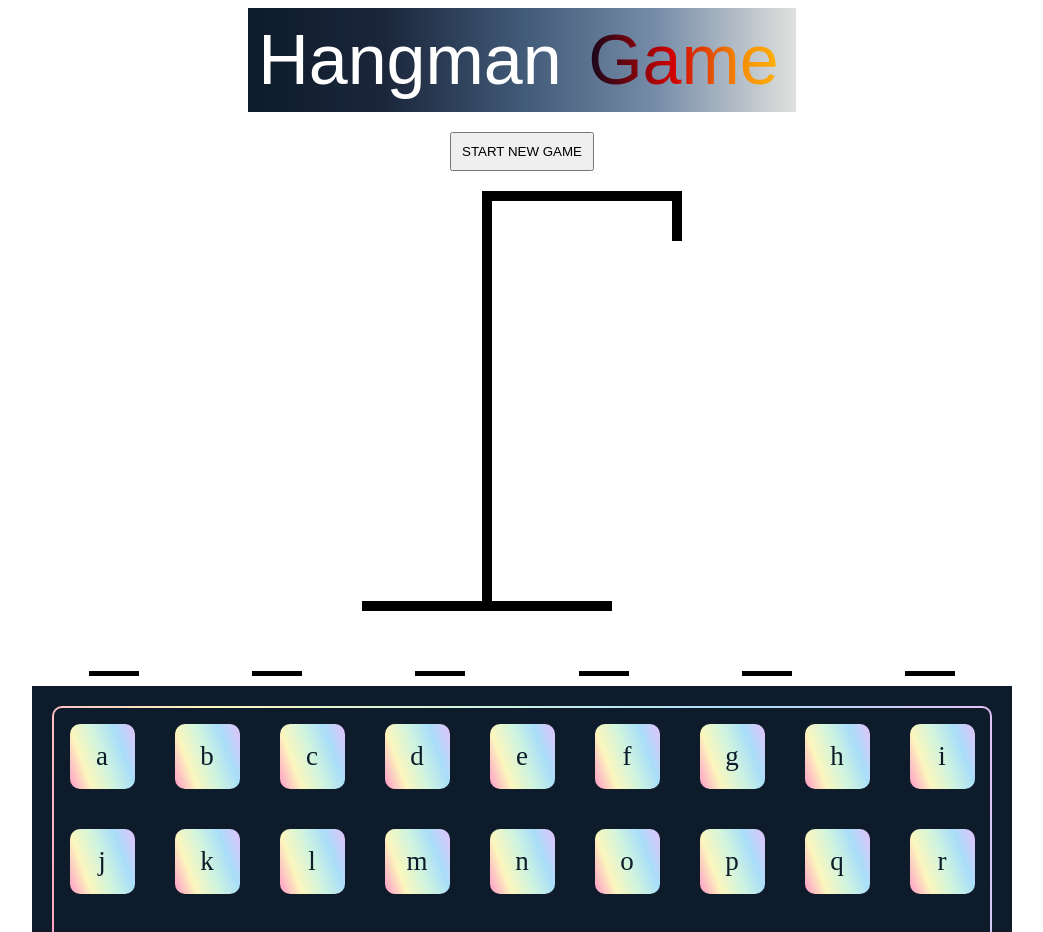
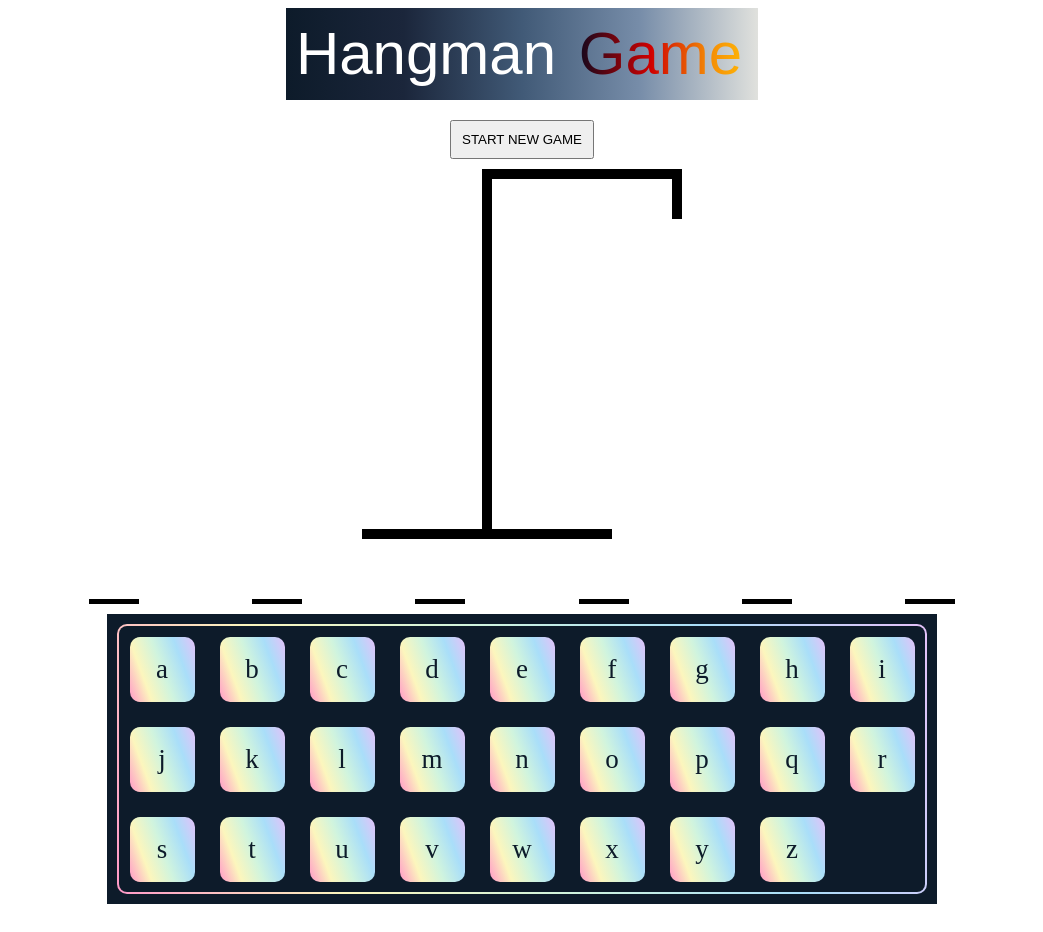
Before and after one commit to cangle007/typescript-architecture, a React (Vite) app: page / in a window 1280 px wide. Shown: the top 932 px of the page, without its empty margins (118-1161 px from the left). After the commit the page ends 904 px from the top, so only its background shows below. Built offline with nearby package versions, Linux system fonts and the light colour scheme; a web font is replaced by a local one.

Commit message:
minor ajdustment

```diff
--- a/src/components/HangmanDrawing/HangmanDrawing.tsx
+++ b/src/components/HangmanDrawing/HangmanDrawing.tsx
@@ -121,7 +121,7 @@ const HangmanDrawing: React.FC<propsType> = ({ numOfGuesses }) => {
       />
       <div
         style={{
-          height: '400px',
+          height: '350px',
           width: '10px',
           background: 'black',
           marginLeft: '120px',
--- a/src/components/Keyboard/Keyboard.module.scss
+++ b/src/components/Keyboard/Keyboard.module.scss
@@ -7,12 +7,12 @@
 
 .border {
   display: grid;
-  grid-template-columns: repeat(9, 80px);
-  grid-template-rows: repeat(3, 80px);
+  grid-template-columns: repeat(9, 70px);
+  grid-template-rows: repeat(3, 70px);
   place-items: center;
-  gap: 25px;
+  gap: 20px;
   font-size: 27px;
-  margin: 20px;
+  margin: 10px;
   border-radius: 10px;
   padding: 10px;
   background: linear-gradient(
--- a/src/components/Main/Main.module.scss
+++ b/src/components/Main/Main.module.scss
@@ -7,7 +7,7 @@
 
 .hangmanTitle {
   font-family: 'Montserrat', sans-serif;
-  font-size: 70px;
+  font-size: 60px;
   text-align: center;
   color: white;
   padding: 10px;
@@ -48,11 +48,11 @@
 
 .startBtn {
   padding: 10px;
-  margin: 20px;
+  margin: 20px 0px 10px 0px;
 }
 
 .gameResult {
-  font-size: 50px;
+  font-size: 40px;
   text-align: center;
 
   &.animate {
@@ -65,9 +65,9 @@
     font-size: 15px;
   }
   50% {
-    font-size: 70px;
+    font-size: 60px;
   }
   100% {
-    font-size: 50px;
+    font-size: 40px;
   }
 }
```
Also changed, not shown: 1 other file (tests, documents, lock files or other folders).
